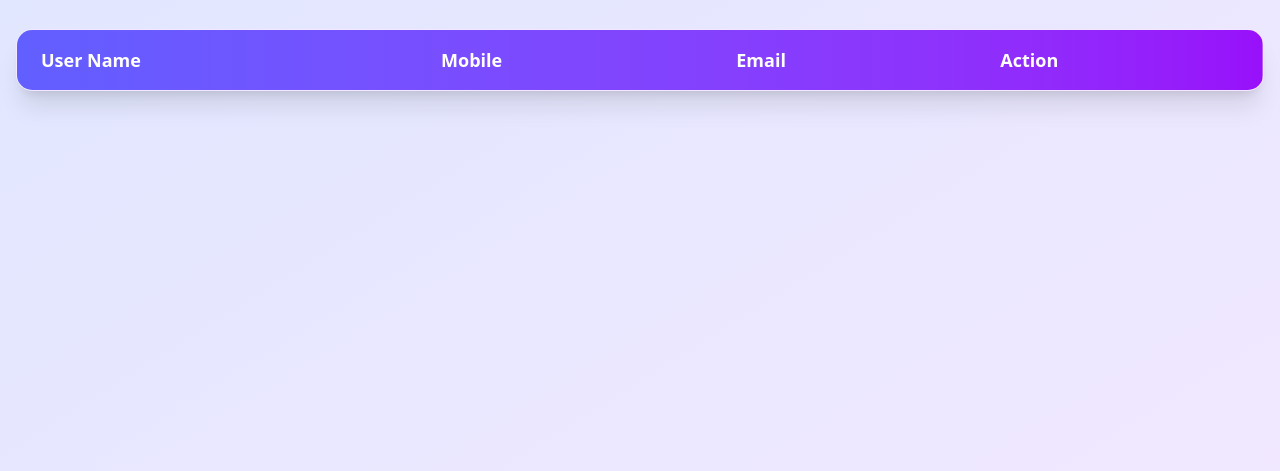
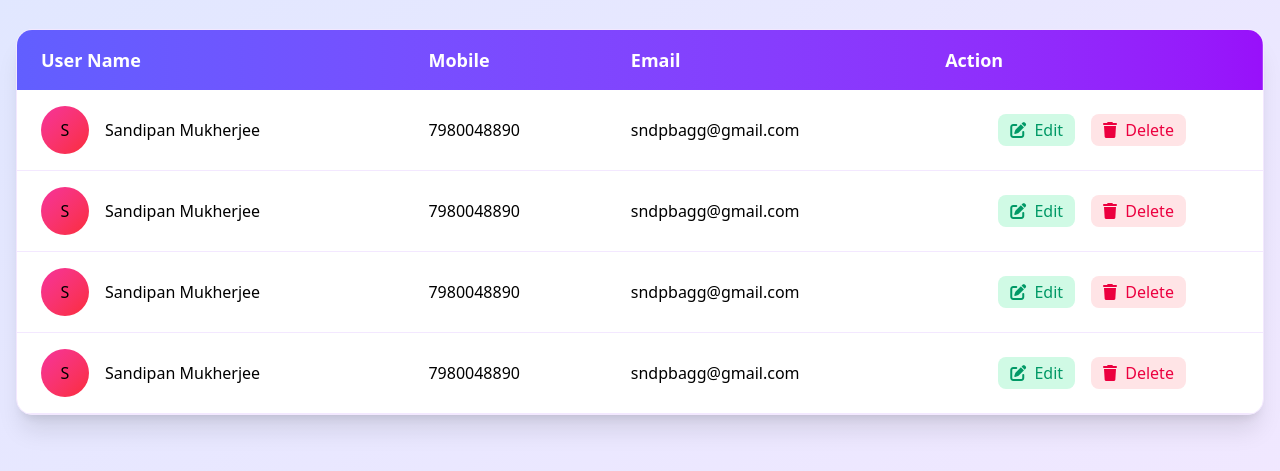
Before and after one commit to sndpbag/tailwind-table1, a plain HTML site: page index.html in a window 1280 px wide. Shown: the part 103-574 px from the top of the page. Drawn offline with nearby package versions, Linux system fonts and the light colour scheme.

Commit message:
added table body section

```diff
--- a/index.html
+++ b/index.html
@@ -31,6 +31,7 @@
           <div class="bg-white rounded-2xl shadow-xl overflow-hidden mb-8 border border-purple-100">
             <!-- table -->
              <table class="w-full table-auto">
+                <!-- table head -->
                 <thead>
                     <tr class="bg-gradient-to-r from-indigo-500 to-purple-600 text-white">
                         <th class="px-6 py-4 text-left font-semibold text-lg">User Name</th>
@@ -40,6 +41,114 @@
 
                     </tr>
                 </thead>
+                <!-- end table head -->
+
+                <!-- start table body -->
+                <tbody>
+                    <!-- 1st row -->
+                    <tr class="border-b border-purple-100 hover:bg-indigo-50 transition-colors duration-200">
+
+                        <td class="px-6 py-4">
+                           <div class="flex items-center gap-4">
+                            <div class="w-12 h-12 rounded-full bg-gradient-to-br from-pink-500 to-red-500 flex items-center justify-center">S</div>
+                            <span class="font-medium">Sandipan Mukherjee</span>
+                           </div>
+                        </td>
+
+
+                        <td class="px-6 py-4">7980048890</td>
+                        <td class="px-6 py-4">sndpbagg@gmail.com</td>
+                        <td class="px-6 py-4">
+                           <div class="flex justify-center gap-4">
+                            <a href="#" class="px-3 py-1 bg-emerald-100 text-emerald-600 rounded-lg hover:bg-emerald-200 transition-colors
+                            duration-200"> <i class="fa-solid fa-pen-to-square mr-1"></i> Edit</a>
+
+                            <a href="#" class="px-3 py-1 bg-rose-100 text-rose-600 rounded-lg hover:bg-rose-200 transition-colors
+                            duration-200"><i class="fa-solid fa-trash mr-1"></i> Delete</a>
+                           </div>
+                        </td>
+                    </tr>
+                    <!-- end 1st row -->
+
+                    <!-- 2nd row -->
+
+                    <tr class="border-b border-purple-100 hover:bg-indigo-50 transition-colors duration-200">
+
+                        <td class="px-6 py-4">
+                           <div class="flex items-center gap-4">
+                            <div class="w-12 h-12 rounded-full bg-gradient-to-br from-pink-500 to-red-500 flex items-center justify-center">S</div>
+                            <span class="font-medium">Sandipan Mukherjee</span>
+                           </div>
+                        </td>
+
+
+                        <td class="px-6 py-4">7980048890</td>
+                        <td class="px-6 py-4">sndpbagg@gmail.com</td>
+                        <td class="px-6 py-4">
+                           <div class="flex justify-center gap-4">
+                            <a href="#" class="px-3 py-1 bg-emerald-100 text-emerald-600 rounded-lg hover:bg-emerald-200 transition-colors
+                            duration-200"> <i class="fa-solid fa-pen-to-square mr-1"></i> Edit</a>
+
+                            <a href="#" class="px-3 py-1 bg-rose-100 text-rose-600 rounded-lg hover:bg-rose-200 transition-colors
+                            duration-200"><i class="fa-solid fa-trash mr-1"></i> Delete</a>
+                           </div>
+                        </td>
+                    </tr>
+
+                    <!-- 3rd row -->
+
+                    <tr class="border-b border-purple-100 hover:bg-indigo-50 transition-colors duration-200">
+
+                        <td class="px-6 py-4">
+                           <div class="flex items-center gap-4">
+                            <div class="w-12 h-12 rounded-full bg-gradient-to-br from-pink-500 to-red-500 flex items-center justify-center">S</div>
+                            <span class="font-medium">Sandipan Mukherjee</span>
+                           </div>
+                        </td>
+
+
+                        <td class="px-6 py-4">7980048890</td>
+                        <td class="px-6 py-4">sndpbagg@gmail.com</td>
+                        <td class="px-6 py-4">
+                           <div class="flex justify-center gap-4">
+                            <a href="#" class="px-3 py-1 bg-emerald-100 text-emerald-600 rounded-lg hover:bg-emerald-200 transition-colors
+                            duration-200"> <i class="fa-solid fa-pen-to-square mr-1"></i> Edit</a>
+
+                            <a href="#" class="px-3 py-1 bg-rose-100 text-rose-600 rounded-lg hover:bg-rose-200 transition-colors
+                            duration-200"><i class="fa-solid fa-trash mr-1"></i> Delete</a>
+                           </div>
+                        </td>
+                    </tr>
+
+                    <!-- 4th row  -->
+
+                    <tr class="border-b border-purple-100 hover:bg-indigo-50 transition-colors duration-200">
+
+                        <td class="px-6 py-4">
+                           <div class="flex items-center gap-4">
+                            <div class="w-12 h-12 rounded-full bg-gradient-to-br from-pink-500 to-red-500 flex items-center justify-center">S</div>
+                            <span class="font-medium">Sandipan Mukherjee</span>
+                           </div>
+                        </td>
+
+
+                        <td class="px-6 py-4">7980048890</td>
+                        <td class="px-6 py-4">sndpbagg@gmail.com</td>
+                        <td class="px-6 py-4">
+                           <div class="flex justify-center gap-4">
+                            <a href="#" class="px-3 py-1 bg-emerald-100 text-emerald-600 rounded-lg hover:bg-emerald-200 transition-colors
+                            duration-200"> <i class="fa-solid fa-pen-to-square mr-1"></i> Edit</a>
+
+                            <a href="#" class="px-3 py-1 bg-rose-100 text-rose-600 rounded-lg hover:bg-rose-200 transition-colors
+                            duration-200"><i class="fa-solid fa-trash mr-1"></i> Delete</a>
+                           </div>
+                        </td>
+                    </tr>
+
+                </tbody>
+
+                <!-- end table body -->
+
              </table>
           </div>
      </div>
```
